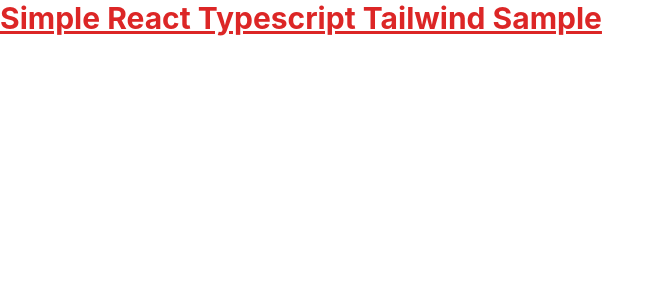
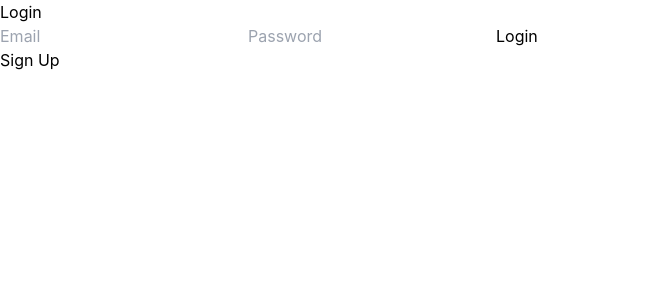
Before and after one commit to jaimedaza/pokedex, a React (Create React App) app: page / in a window 1280 px wide. Shown: the top 300 px of the page, without its empty margins (0-665 px from the left). Built offline with nearby package versions, Linux system fonts and the light colour scheme.

Commit message:
Login and SignUp logic

```diff
--- a/src/App.tsx
+++ b/src/App.tsx
@@ -1,12 +1,12 @@
 import React from "react";
-import logo from "./logo.svg";
 import "./App.css";
+import Home from "./pages/Home/Home";
 
 function App() {
   return (
-    <h1 className="text-3xl font-bold underline text-red-600">
-      Simple React Typescript Tailwind Sample
-    </h1>
+    <>
+      <Home />
+    </>
   );
 }
 
--- /dev/null
+++ b/src/components/Input/Input.tsx
@@ -0,0 +1,26 @@
+// Input.tsx
+import React from "react";
+
+interface InputProps {
+  type: string;
+  placeholder: string;
+  value: string;
+  onChange: (value: string) => void;
+}
+
+const Input = ({ type, placeholder, value, onChange }: InputProps) => {
+  const handleChange = (e: React.ChangeEvent<HTMLInputElement>) => {
+    onChange(e.target.value);
+  };
+
+  return (
+    <input
+      type={type}
+      placeholder={placeholder}
+      value={value}
+      onChange={handleChange}
+    />
+  );
+};
+
+export default Input;
--- /dev/null
+++ b/src/components/Login/Login.tsx
@@ -0,0 +1,54 @@
+import React, { useState } from "react";
+import Input from "components/Input/Input";
+
+interface LoginProps {
+  setIsLoggedIn: React.Dispatch<React.SetStateAction<boolean>>;
+}
+
+const Login = ({ setIsLoggedIn }: LoginProps) => {
+  // Initialize state for email and password
+  const [email, setEmail] = useState<string>("");
+  const [password, setPassword] = useState<string>("");
+  // Initialize state for error message
+  const [error, setError] = useState<string>("");
+
+  // Function to handle login
+  const handleLogin = (): void => {
+    // Retrieve stored email and password from localStorage
+    const storedEmail = localStorage.getItem("email");
+    const storedPassword = localStorage.getItem("password");
+    // Check if entered credentials match stored credentials
+    if (email === storedEmail && password === storedPassword) {
+      // Set login status in localStorage
+      localStorage.setItem("isLoggedIn", "true");
+      setIsLoggedIn(true);
+      setError("");
+      // Log in user
+      console.log("Login successful!");
+    } else {
+      setError("Invalid email or password.");
+    }
+  };
+
+  return (
+    <div>
+      <h2>Login</h2>
+      <Input
+        type="email"
+        placeholder="Email"
+        value={email}
+        onChange={setEmail}
+      />
+      <Input
+        type="password"
+        placeholder="Password"
+        value={password}
+        onChange={setPassword}
+      />
+      <button onClick={handleLogin}>Login</button>
+      {error && <p style={{ color: "red" }}>{error}</p>}
+    </div>
+  );
+};
+
+export default Login;
--- /dev/null
+++ b/src/components/SignUp/SignUp.tsx
@@ -0,0 +1,62 @@
+import React, { useState } from "react";
+import Input from "components/Input/Input";
+import { validateEmail, validatePassword } from "utils/utils";
+
+const SignUp = () => {
+  // Initialize state for email and password
+  const [email, setEmail] = useState<string>("");
+  const [password, setPassword] = useState<string>("");
+
+  // Initialize state for success and error messages
+  const [successMessage, setSuccessMessage] = useState<string>("");
+  const [errorMessage, setErrorMessage] = useState<string>("");
+
+  // Function to handle sign up
+  const handleSignUp = (): void => {
+    // Validate email
+    if (!validateEmail(email)) {
+      setErrorMessage("Please enter a valid email address.");
+      return;
+    }
+
+    // Validate password
+    if (!validatePassword(password)) {
+      setErrorMessage(
+        "Password must contain at least one uppercase letter, one number, one special character, and have a minimum length of 6 characters."
+      );
+      return;
+    }
+
+    // Store email and password in localStorage
+    localStorage.setItem("email", email);
+    localStorage.setItem("password", password);
+    // Reset form fields and display success message
+    setEmail("");
+    setPassword("");
+    setSuccessMessage("Sign up successful! You can now log in.");
+    setErrorMessage("");
+  };
+
+  return (
+    <div>
+      <h2>Sign Up</h2>
+      <Input
+        type="email"
+        placeholder="Email"
+        value={email}
+        onChange={setEmail}
+      />
+      <Input
+        type="password"
+        placeholder="Password"
+        value={password}
+        onChange={setPassword}
+      />
+      <button onClick={handleSignUp}>Sign Up</button>
+      {successMessage && <p style={{ color: "green" }}>{successMessage}</p>}
+      {errorMessage && <p style={{ color: "red" }}>{errorMessage}</p>}
+    </div>
+  );
+};
+
+export default SignUp;
--- a/src/index.tsx
+++ b/src/index.tsx
@@ -1,19 +1,13 @@
-import React from 'react';
-import ReactDOM from 'react-dom/client';
-import './index.css';
-import App from './App';
-import reportWebVitals from './reportWebVitals';
+import React from "react";
+import ReactDOM from "react-dom/client";
+import "./index.css";
+import App from "./App";
 
 const root = ReactDOM.createRoot(
-  document.getElementById('root') as HTMLElement
+  document.getElementById("root") as HTMLElement
 );
 root.render(
   <React.StrictMode>
     <App />
   </React.StrictMode>
 );
-
-// If you want to start measuring performance in your app, pass a function
-// to log results (for example: reportWebVitals(console.log))
-// or send to an analytics endpoint. Learn more: https://bit.ly/CRA-vitals
-reportWebVitals();
--- /dev/null
+++ b/src/pages/Home/Home.tsx
@@ -0,0 +1,55 @@
+import React, { useState, useEffect } from "react";
+
+import Login from "components/Login/Login";
+import SignUp from "components/SignUp/SignUp";
+
+const Home: React.FC = () => {
+  // Initialize state for login status
+  const [isLoggedIn, setIsLoggedIn] = useState<boolean>(false);
+  // Initialize state for form display (true for login, false for sign-up)
+  const [showLoginForm, setShowLoginForm] = useState<boolean>(true);
+
+  // Check login status on component mount
+  useEffect(() => {
+    const loggedIn = localStorage.getItem("isLoggedIn");
+    if (loggedIn === "true") {
+      setIsLoggedIn(true);
+    }
+  }, []);
+
+  // Function to handle logout
+  const handleLogout = () => {
+    // Remove login status from localStorage
+    localStorage.removeItem("isLoggedIn");
+    // Update login status
+    setIsLoggedIn(false);
+  };
+
+  const toggleForm = (): void => {
+    setShowLoginForm((prevValue) => !prevValue);
+  };
+
+  return (
+    <div>
+      {!isLoggedIn ? (
+        <>
+          {showLoginForm ? <Login setIsLoggedIn={setIsLoggedIn} /> : <SignUp />}
+          <button onClick={toggleForm}>
+            {showLoginForm ? "Sign Up" : "Login"}
+          </button>
+        </>
+      ) : (
+        <div>
+          <h1 className="text-3xl font-bold underline text-red-600">
+            Simple React Typescript Tailwind Sample
+          </h1>
+          <h2>Welcome to the Home Page!</h2>
+          <p>This is the content for logged-in users.</p>
+          <button onClick={handleLogout}>Logout</button>
+        </div>
+      )}
+    </div>
+  );
+};
+
+export default Home;
--- a/src/reportWebVitals.ts
+++ /dev/null
@@ -1,15 +0,0 @@
-import { ReportHandler } from 'web-vitals';
-
-const reportWebVitals = (onPerfEntry?: ReportHandler) => {
-  if (onPerfEntry && onPerfEntry instanceof Function) {
-    import('web-vitals').then(({ getCLS, getFID, getFCP, getLCP, getTTFB }) => {
-      getCLS(onPerfEntry);
-      getFID(onPerfEntry);
-      getFCP(onPerfEntry);
-      getLCP(onPerfEntry);
-      getTTFB(onPerfEntry);
-    });
-  }
-};
-
-export default reportWebVitals;
--- /dev/null
+++ b/src/utils/utils.ts
@@ -0,0 +1,20 @@
+export function validatePassword(password: string) {
+  // Regular expressions for each requirement
+  const uppercaseRegex = /[A-Z]/;
+  const numberRegex = /[0-9]/;
+  const specialCharRegex = /[!@#$%^&*()_+\-=\[\]{};':"\\|,.<>\/?]/;
+
+  // Check if the password meets all requirements
+  const hasUppercase = uppercaseRegex.test(password);
+  const hasNumber = numberRegex.test(password);
+  const hasSpecialChar = specialCharRegex.test(password);
+  const hasMinLength = password.length >= 6;
+
+  // Return true if all conditions are met, false otherwise
+  return hasUppercase && hasNumber && hasSpecialChar && hasMinLength;
+}
+export const validateEmail = (email: string) => {
+  // Regular expression for validating email address
+  const emailRegex = /^[^\s@]+@[^\s@]+\.[^\s@]+$/;
+  return emailRegex.test(email);
+};
```
Also changed, not shown: tsconfig.json (+7 -8 lines), src/logo.svg (deleted), 1 other file (tests, documents, lock files or other folders).
